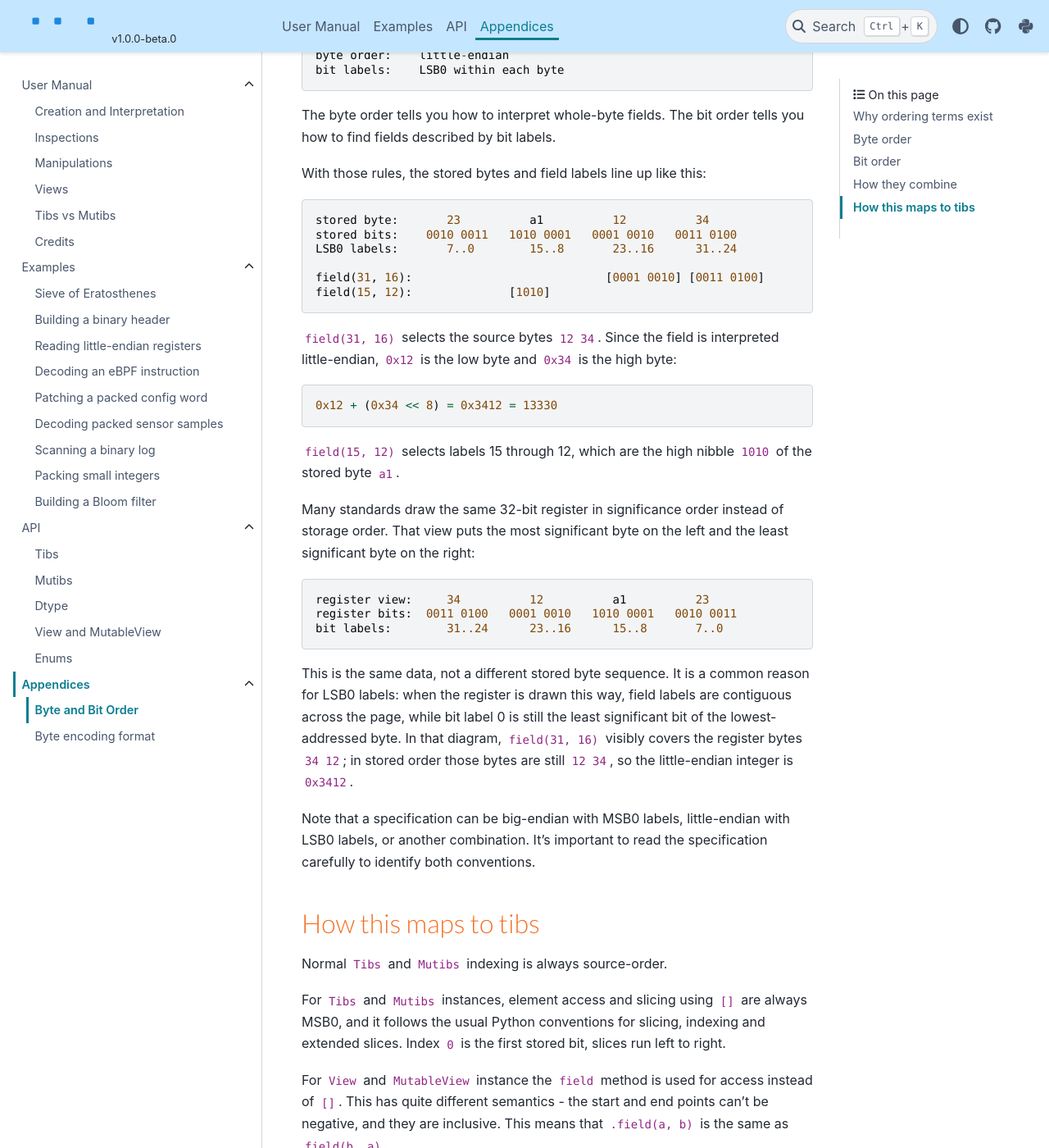
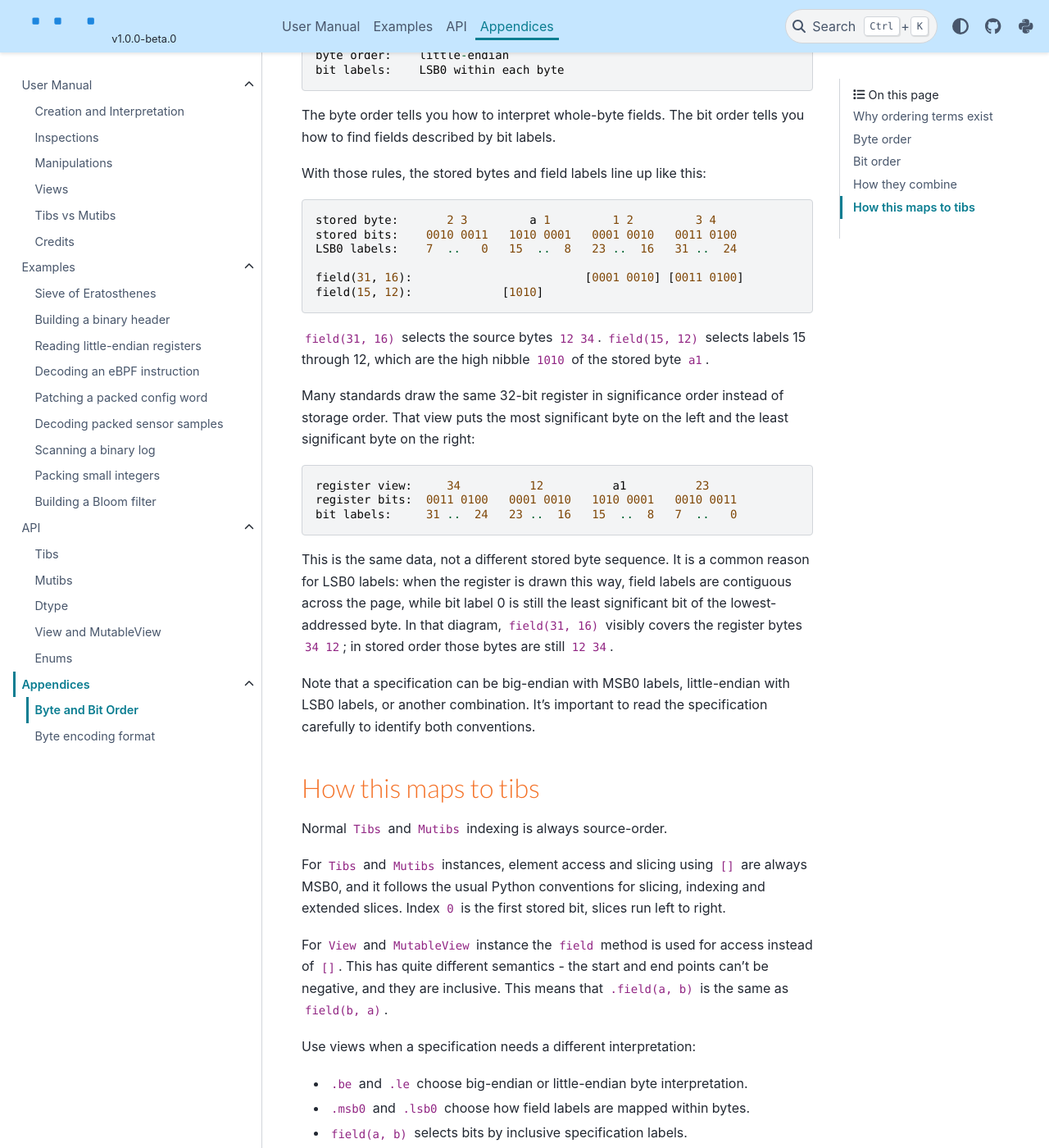
Before and after one commit to scott-griffiths/tibs, a Sphinx documentation site: the page built from doc/byte_and_bit_order.rst, in a window 1280 px wide and 1400 px high, scrolled down 2807 px. Shown: the whole window at 82% size. Built offline with Sphinx 7.4.7 and the PyData theme 0.15.4, drawn with Linux system fonts in a browser that asks for light colours; some of the changed text lies outside the part shown.

Commit message:
Tweaking bit and byte order docs.

```diff
--- a/doc/byte_and_bit_order.rst
+++ b/doc/byte_and_bit_order.rst
@@ -121,19 +121,14 @@ you how to find fields described by bit labels.
 
 With those rules, the stored bytes and field labels line up like this::
 
-    stored byte:       23          a1          12          34
+    stored byte:       2 3         a 1         1 2         3 4
     stored bits:    0010 0011   1010 0001   0001 0010   0011 0100
-    LSB0 labels:       7..0        15..8       23..16      31..24
+    LSB0 labels:    7  ..   0   15  ..  8   23 ..  16   31 ..  24
 
-    field(31, 16):                            [0001 0010] [0011 0100]
-    field(15, 12):              [1010]
+    field(31, 16):                         [0001 0010] [0011 0100]
+    field(15, 12):             [1010]
 
-``field(31, 16)`` selects the source bytes ``12 34``. Since the field is
-interpreted little-endian, ``0x12`` is the low byte and ``0x34`` is the high
-byte::
-
-    0x12 + (0x34 << 8) = 0x3412 = 13330
-
+``field(31, 16)`` selects the source bytes ``12 34``.
 ``field(15, 12)`` selects labels 15 through 12, which are the high nibble
 ``1010`` of the stored byte ``a1``.
 
@@ -143,14 +138,14 @@ least significant byte on the right::
 
     register view:     34          12          a1          23
     register bits:  0011 0100   0001 0010   1010 0001   0010 0011
-    bit labels:        31..24      23..16      15..8       7..0
+    bit labels:     31 ..  24   23 ..  16   15  ..  8   7  ..   0
 
 This is the same data, not a different stored byte sequence. It is a common
 reason for LSB0 labels: when the register is drawn this way, field labels are
 contiguous across the page, while bit label 0 is still the least significant
 bit of the lowest-addressed byte. In that diagram, ``field(31, 16)`` visibly
 covers the register bytes ``34 12``; in stored order those bytes are still
-``12 34``, so the little-endian integer is ``0x3412``.
+``12 34``.
 
 Note that a specification can be big-endian with MSB0
 labels, little-endian with LSB0 labels, or another combination. It's important
```
Also changed, not shown: other parts of doc/byte_and_bit_order.rst (+6 -0 lines).
